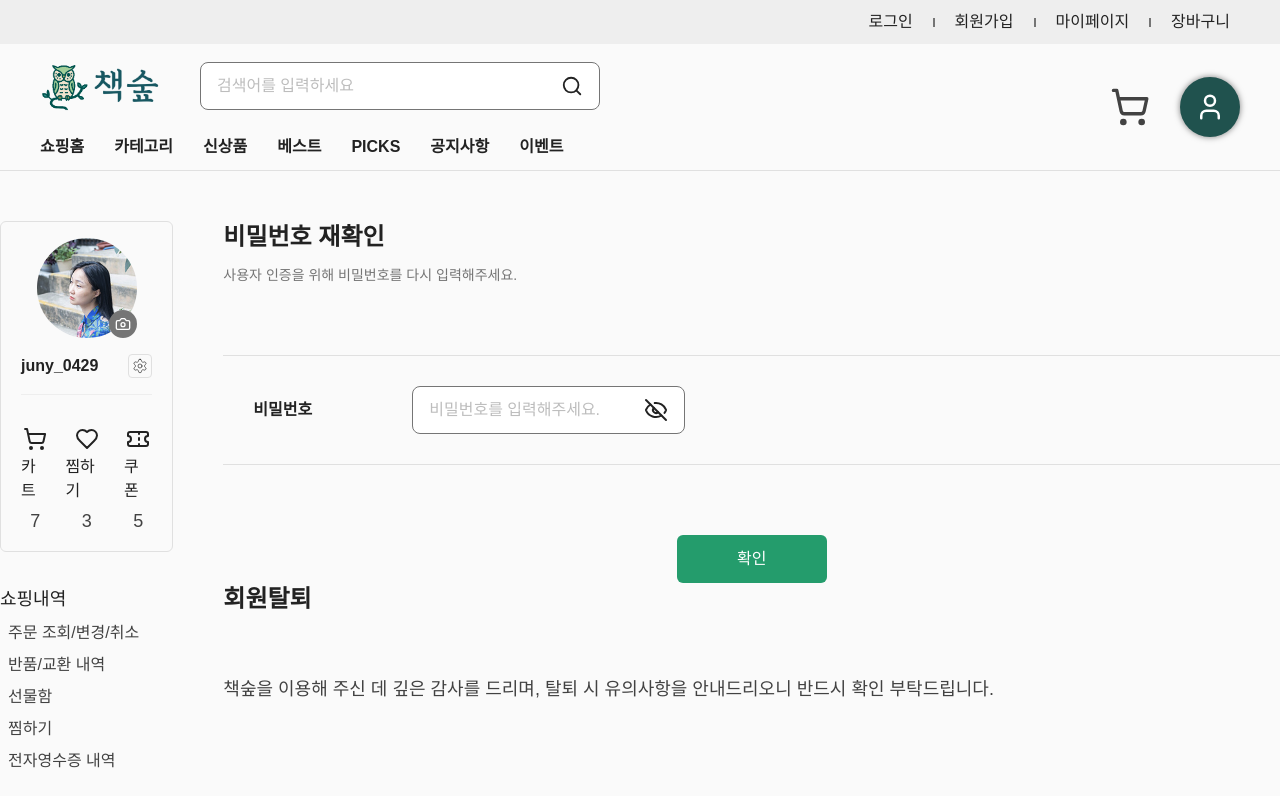
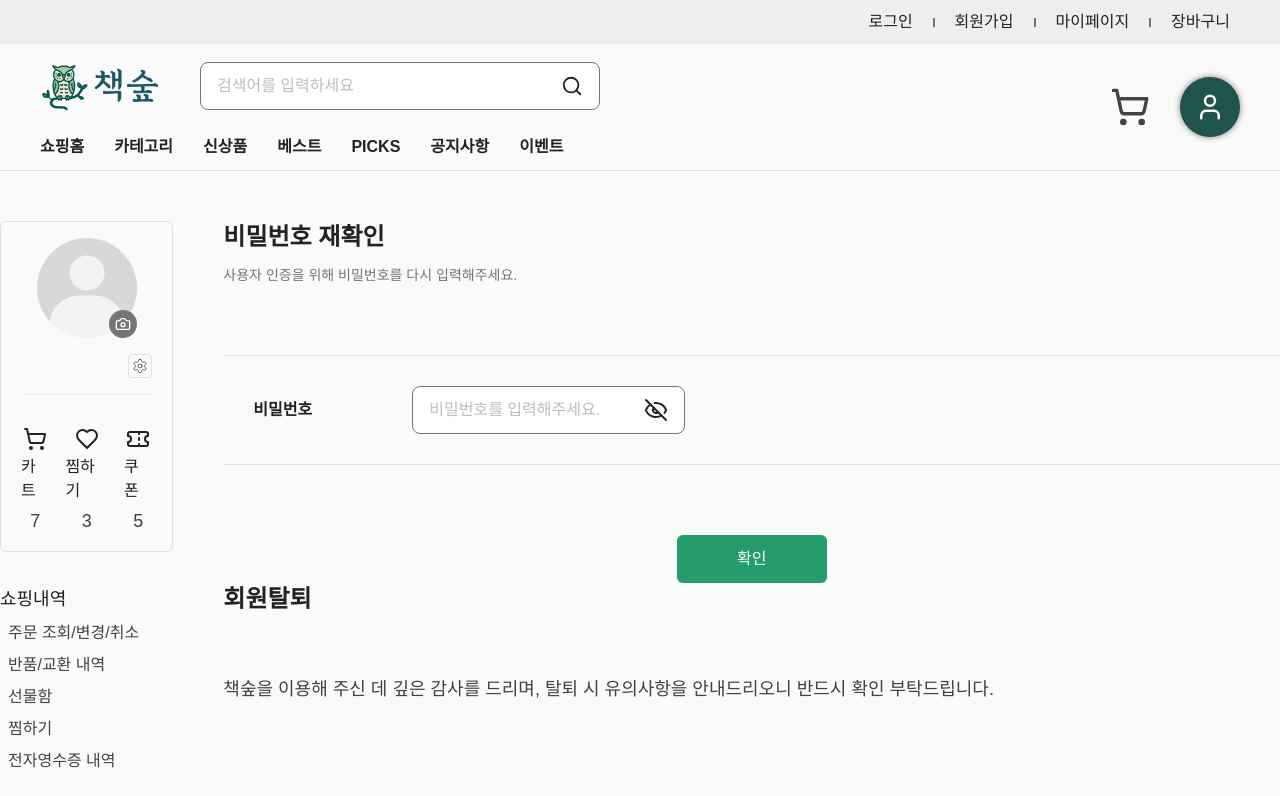
Before and after one commit to juny-0429/book-forest, a Next.js app: page /account/delete in a window 1280 px wide. Shown: the top 796 px of the page. Built offline with nearby package versions, Linux system fonts and the light colour scheme; no server answers; the database is empty.

Commit message:
feat: 사용자 프로필 조회 api 추가

```diff
--- a/src/app/(main)/shop/_components/UserProfileBox.tsx
+++ b/src/app/(main)/shop/_components/UserProfileBox.tsx
@@ -1,17 +1,20 @@
 import React from 'react';
 import Image from 'next/image';
-import SampleUserImg from '@/assets/images/author/이슬아.png';
 import LucideIcons from 'src/theme/lucideIcon';
 import IconButton from 'src/components/Button/IconButton';
 import Link from 'next/link';
 import { appRoutes } from 'src/routes/appRoutes';
+import DefaultProfileImg from '@/assets/images/default_profile.png';
+import { useGetUserProfile } from '../_hooks/react-query/useGetUserProfile';
 
 export default function UserProfileBox() {
+  const { data: userInfo } = useGetUserProfile();
+
   return (
     <section className='flex flex-col items-center gap-4 px-5 py-4 border border-solid border-gray-300 rounded-[6px]'>
       <figure className='relative'>
         <div className=' w-[100px] h-[100ox] rounded-full overflow-hidden'>
-          <Image src={SampleUserImg} alt='user profile' />
+          <Image src={userInfo?.userProfileImageUrl || DefaultProfileImg} width={100} height={100} alt='user profile' />
         </div>
 
         <button className='absolute bottom-0 right-0 flex justify-center items-center w-7 h-7 bg-gray-600 rounded-full'>
@@ -20,7 +23,7 @@ export default function UserProfileBox() {
       </figure>
 
       <div className='flex justify-between items-center w-full'>
-        <p className='text-body-16b text-ui-text-title'>juny_0429</p>
+        <p className='text-body-16b text-ui-text-title'>{userInfo?.accountId}</p>
 
         <IconButton height={24}>
           <LucideIcons.Settings size={16} strokeWidth={1} className='text-gray-900' />
--- /dev/null
+++ b/src/app/(main)/shop/_dtos/getUserProfile.dto.ts
@@ -0,0 +1,4 @@
+export interface UserProfileDto {
+  userProfileImageUrl: string | null;
+  accountId: string;
+}
--- /dev/null
+++ b/src/app/(main)/shop/_hooks/react-query/useGetUserProfile.ts
@@ -0,0 +1,22 @@
+import { useQuery } from '@tanstack/react-query';
+import { UserProfileDto } from '../../_dtos/getUserProfile.dto';
+
+const getUserProfileApi = async (): Promise<UserProfileDto> => {
+  const response = await fetch(`/api/user/profile`, {
+    method: 'GET',
+    headers: {
+      'Content-Type': 'application/json',
+    },
+  });
+
+  if (!response.ok) throw new Error('사용자 프로필 조회에 실패했습니다.');
+  const result = await response.json();
+  return result.userProfile;
+};
+
+export const useGetUserProfile = () => {
+  return useQuery({
+    queryKey: ['userProfile'],
+    queryFn: () => getUserProfileApi(),
+  });
+};
```
